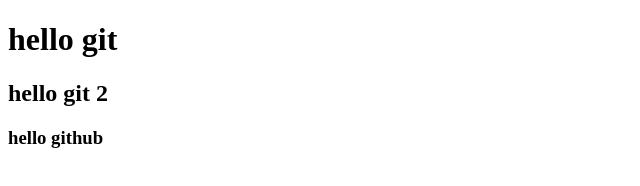
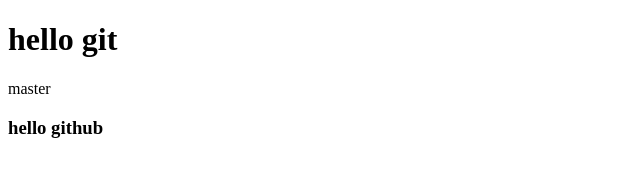
Before and after one commit to KaldUnU/pr1, a plain HTML site: page index.html in a window 1280 px wide. Shown: the whole page, without its empty margins (0-640 px from the left). Drawn offline with Linux system fonts and the light colour scheme.

Commit message:
Мaster commit

```diff
--- a/index.html
+++ b/index.html
@@ -6,7 +6,7 @@
 </head>
 <body>
     <h1>hello git</h1>
-    <h2>hello git 2</h2>
+    master
     <h3>hello github</h3>
 </body>
 </html>
```
